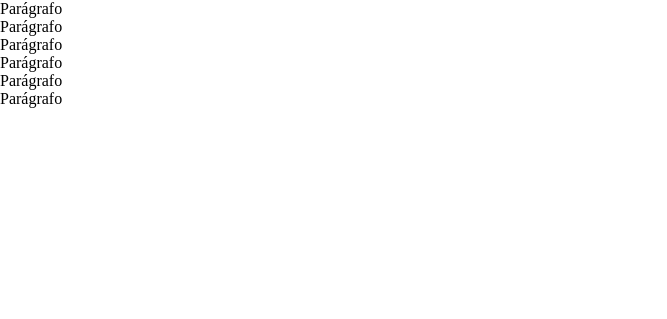
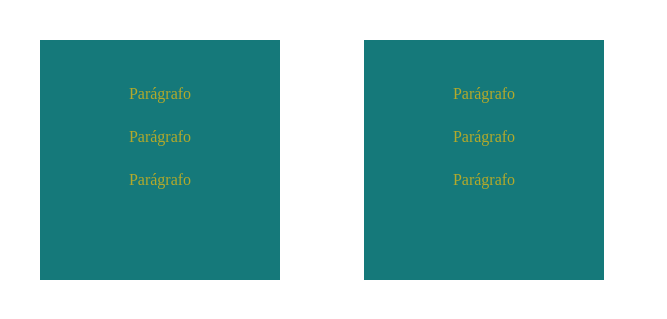
Before and after one commit to f-nely/curso-php, a PHP site: page /display.html in a window 1280 px wide. Shown: the top 319 px of the page, without its empty margins (0-667 px from the left). Run offline with PHP 8.4, Linux system fonts and the light colour scheme.

Commit message:
Alterando o estilo da classe display

```diff
--- a/public/section-18/styles.css
+++ b/public/section-18/styles.css
@@ -140,3 +140,19 @@ h2 {
   color: #B05B58;
   margin-top: 25px;
 }
+
+/* Display */
+.display {
+  width: 200px;
+  height: 200px;
+  background-color: #15797A;
+  padding: 20px;
+  text-align: center;
+  margin: 40px;
+  display: inline-block;
+}
+
+.display .paragrafo-box {
+  color: #B3A92B;
+  margin-top: 25px;
+}
```
